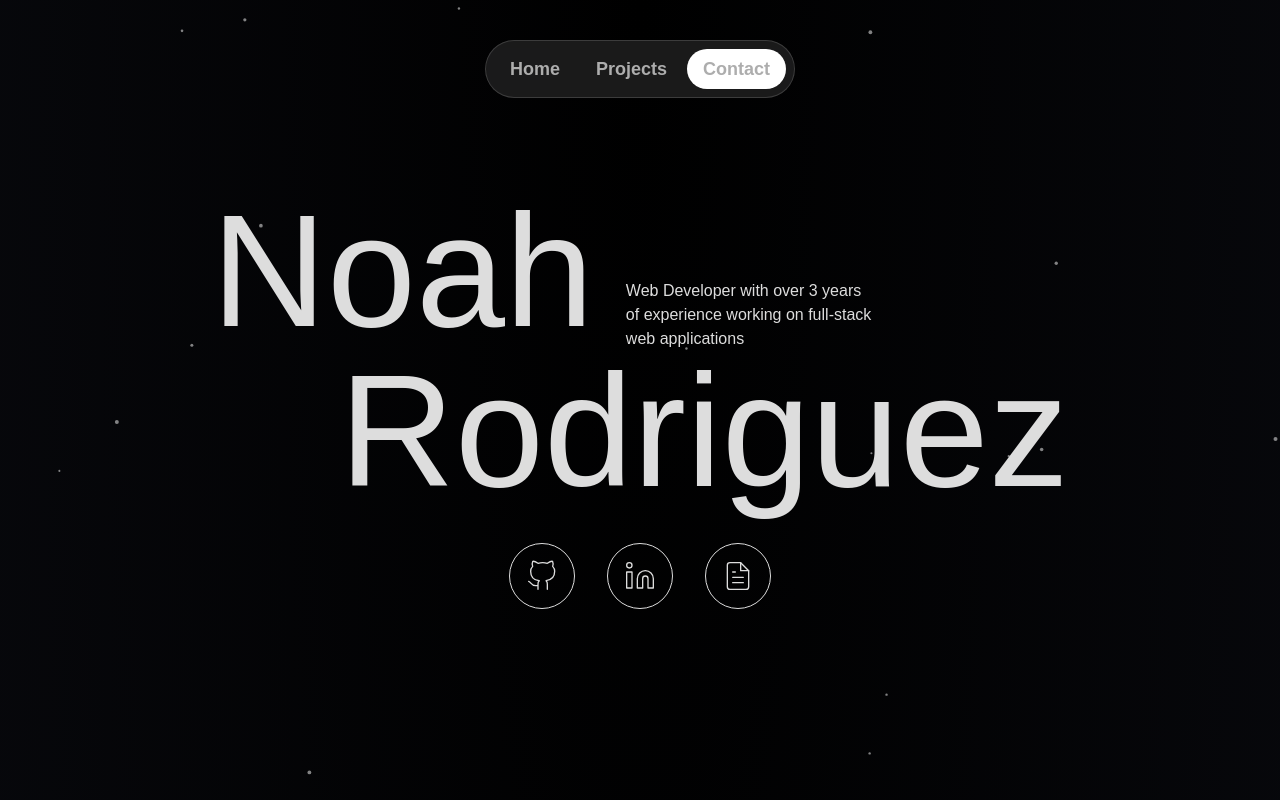
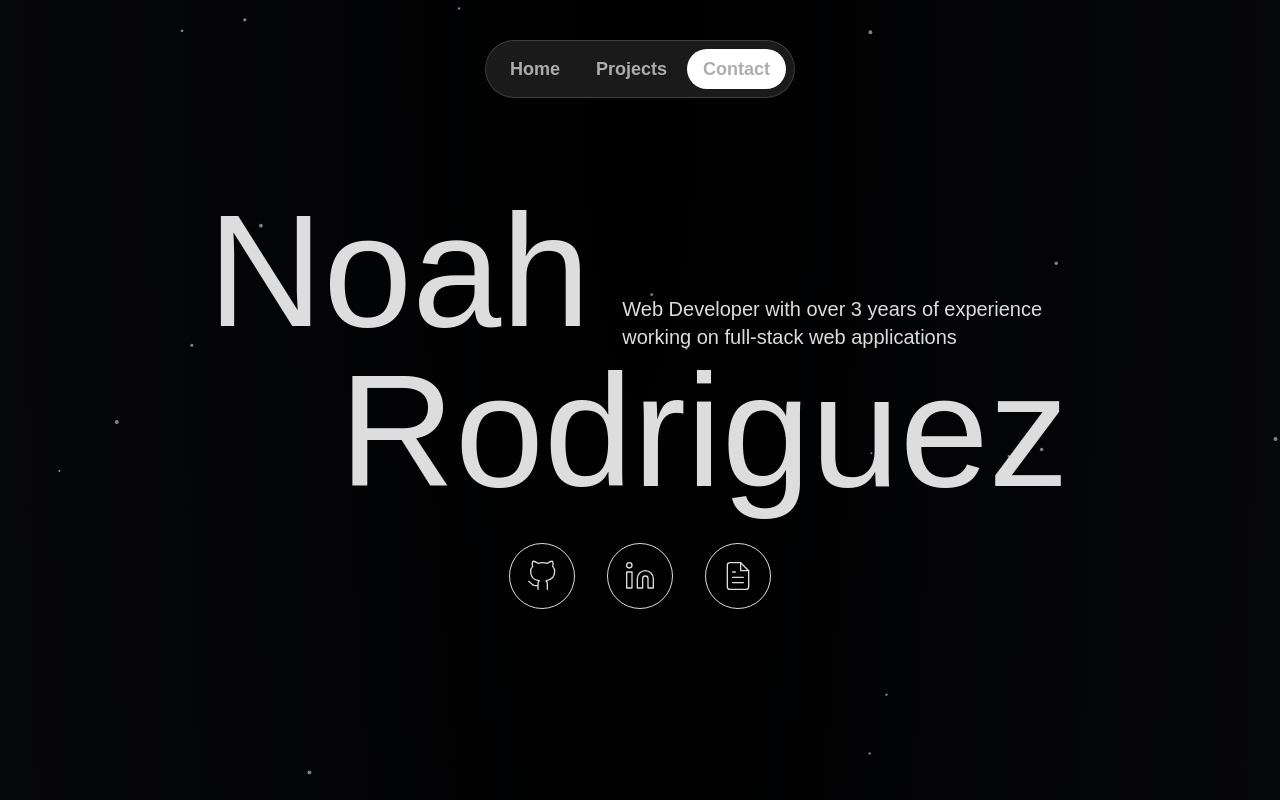
Before and after one commit to NoahRod108/2025-portfolio, a Next.js app: page / in a window 1280 px wide. Shown: the top 800 px of the page. Built offline with nearby package versions, Linux system fonts and the light colour scheme.

Commit message:
Adding responsive styling for the current sections

```diff
--- a/sections/Hero.jsx
+++ b/sections/Hero.jsx
@@ -17,7 +17,7 @@ const Hero = () => {
             opacity: [0, 100],
           }}
           transition={{ duration: 1.8, ease: "easeOut" }}
-          className="flex gap-4 sm:gap-8 items-end"
+          className="flex gap-4 sm:gap-8 items-center sm:items-end"
         >
           <h1 className="text-6xl md:text-[10rem]">Noah</h1>
 
@@ -27,14 +27,14 @@ const Hero = () => {
             }}
             transition={{ duration: 2, delay: 1, ease: "easeOut" }}
           >
-            <p className="max-w-[450px] hidden xs:inline-block xs:max-w-[250px]">
+            <p className="max-w-[250px] hidden sm:inline-block sm:max-w-[450px] sm:text-lg md:text-xl">
               Web Developer with over 3 years of experience working on
               full-stack web applications
             </p>
           </motion.div>
 
           {/* Mobile only */}
-          <motion.div className="xs:hidden">
+          <motion.div className="sm:hidden">
             <p className="text-3xl wave">👋</p>
           </motion.div>
         </motion.div>
--- a/tailwind.config.js
+++ b/tailwind.config.js
@@ -10,6 +10,7 @@ module.exports = {
     extend: {
       screens: {
         xs: "32rem",
+        sm: "541px",
       },
       colors: {
         background: "var(--background)",
```
